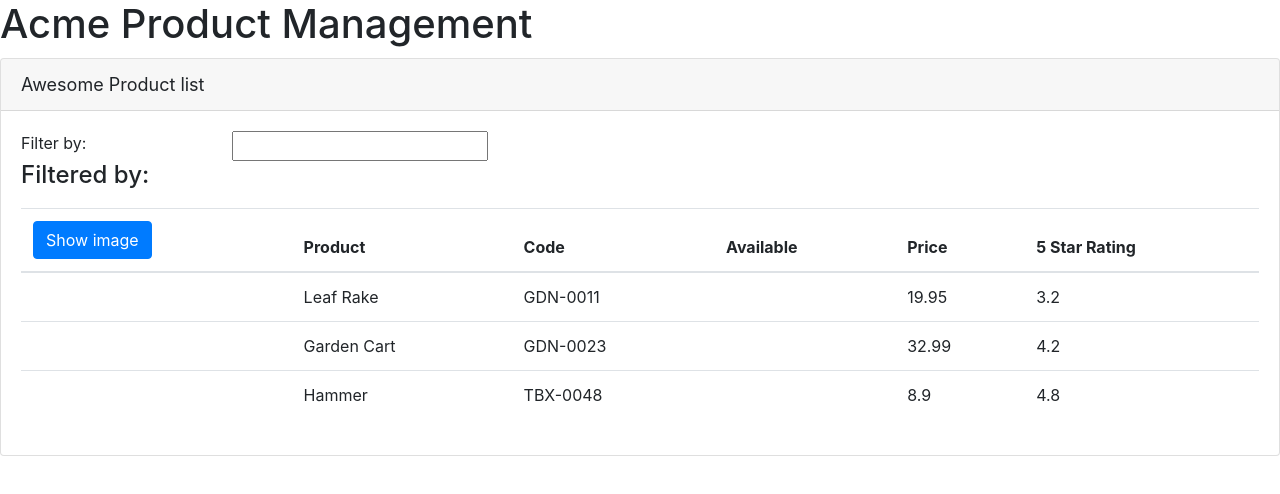
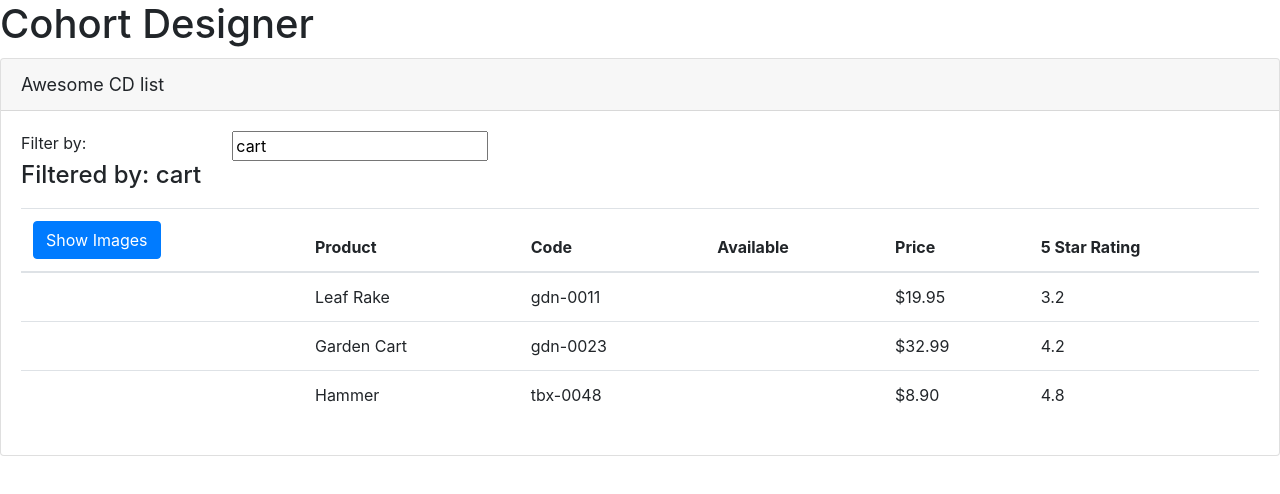
Before and after one commit to burkeda/APM-Start, an Angular app: page / in a window 1280 px wide. Shown: the top 494 px of the page. Built offline with nearby package versions, Linux system fonts and the light colour scheme.

Commit message:
Data Binding and Pipes

```diff
--- a/src/app/app.component.ts
+++ b/src/app/app.component.ts
@@ -11,5 +11,5 @@ import { Component } from '@angular/core';
 })
 export class AppComponent {
   // tslint:disable-next-line:no-inferrable-types
-  pageTitle: string = 'Acme Product Management';
+  pageTitle: string = 'Cohort Designer';
 }
--- a/src/app/app.module.ts
+++ b/src/app/app.module.ts
@@ -1,5 +1,6 @@
 import { BrowserModule } from '@angular/platform-browser';
 import { NgModule } from '@angular/core';
+import { FormsModule } from '@angular/forms';
 
 import { AppComponent } from './app.component';
 import { ProductListComponent } from './products/product-list.component';
@@ -10,7 +11,8 @@ import { ProductListComponent } from './products/product-list.component';
     ProductListComponent
   ],
   imports: [
-    BrowserModule
+    BrowserModule,
+    FormsModule
   ],
   bootstrap: [AppComponent]
 })
--- a/src/app/products/product-list.component.html
+++ b/src/app/products/product-list.component.html
@@ -9,13 +9,16 @@
         Filter by:
       </div>
       <div class="col-md-4">
-        <input type="text" />
+        <!-- Two-Way Binding using Banana Brackets and listFilter property in Component Class-->
+        <input type="text"
+          [(ngModel)]='listFilter'/>
       </div>
     </div>
     <div class="row">
       <div class="col-md-6">
         <h4>
-          Filtered by:
+          <!-- Interpolation one way binding on listFilter property -->
+          Filtered by: {{listFilter}}
         </h4>
       </div>
     </div>
@@ -26,8 +29,11 @@
         <thead>
           <tr>
             <th>
-              <button class="btn btn-primary">
-                Show image
+              <!-- Event Binding DOM event bound to Component Class function -->
+              <button class="btn btn-primary"
+                (click)='toggleImage()' >
+                <!-- Interpolation on Component class property -->
+                {{ showImage ? 'Hide Images' : 'Show Images' }}
               </button>
             </th>
             <th>
@@ -51,11 +57,19 @@
 
           <!-- Dynamic content here -->
           <tr *ngFor="let product of products">
-            <td></td>
+            <td>
+              <img *ngIf='showImage'
+                   [src]='product.imageUrl'
+                   [title]='product.productName'
+                   [style.width.px]='imageWidth'
+                   [style.margin.px]='imageMargin'/>
+            </td>
             <td>{{ product.productName }}</td>
-            <td>{{ product.productCode }}</td>
+            <!-- Data-Binding Pipe to format output -->
+            <td>{{ product.productCode | lowercase }}</td>
             <td>{{ product.productDate }}</td>
-            <td>{{ product.price }}</td>
+            <!-- Data-Binding Pipe with params to format output -->
+            <td>{{ product.price | currency:'USD':'symbol':'1.2-2' }}</td>
             <td>{{ product.starRating }}</td>
           </tr>
 
--- a/src/app/products/product-list.component.ts
+++ b/src/app/products/product-list.component.ts
@@ -1,4 +1,6 @@
+// tslint:disable:no-inferrable-types
 import { Component } from '@angular/core';
+
 
 
 @Component({
@@ -9,8 +11,11 @@ import { Component } from '@angular/core';
 
 
 export class ProductListComponent {
-  // tslint:disable-next-line:no-inferrable-types
-  pageTitle: string = 'Awesome Product list';
+  pageTitle: string = 'Awesome CD list';
+  imageWidth: number = 50;
+  imageMargin: number = 2;
+  showImage: boolean = false;
+  listFilter: string = 'cart';
   products: any[] = [
     {
       'productId': 1,
@@ -43,4 +48,14 @@ export class ProductListComponent {
       'imageUrl': 'https://openclipart.org/image/300px/svg_to_png/73/rejon_Hammer.png'
     }
   ];
+
+  toggleImage(): void {
+    // interesting way to declare private member functions
+    // this.showImage = this.newMethod();
+    this.showImage = !this.showImage;
+  }
+
+  // private newMethod(): boolean {
+  //   return !this.showImage;
+  // }
 }
```
